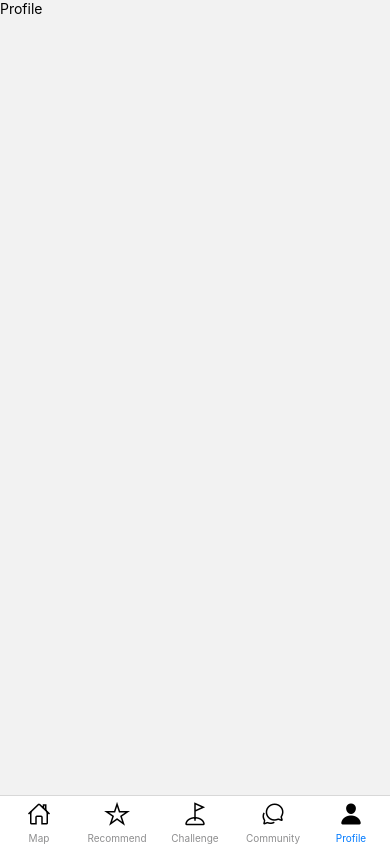
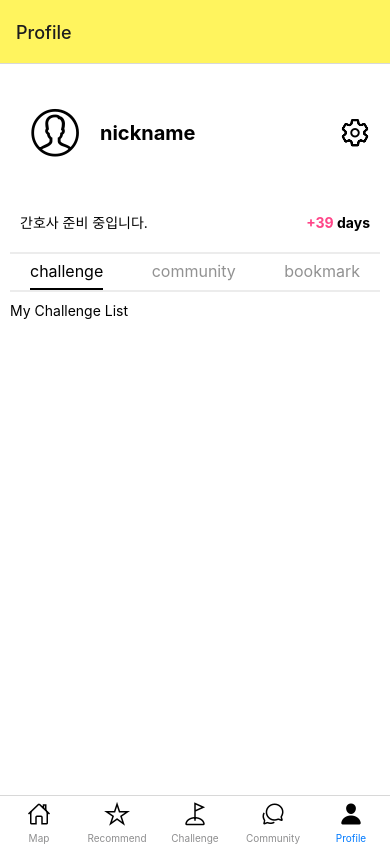
Before and after one commit to dsc-sookmyung/2022-Freesia-SolutionChallenge, a React Native app in the folder frontend/: screen /Profile in a window 390 px wide. Built offline with nearby package versions, Linux system fonts and the light colour scheme.

Commit message:
[front] Create profile & setting screen

```diff
--- a/frontend/App.tsx
+++ b/frontend/App.tsx
@@ -7,8 +7,8 @@ import * as SplashScreen from "expo-splash-screen";
 import Map from "./src/components/map/Map";
 import ChallengStackScreen from "./src/navigations/ChallengeStack";
 import Recommend from "./src/components/recommend/Recommend";
-import Profile from "./src/components/profile/Profile";
 import CommunityStack from "./src/navigations/CommunityStack";
+import ProfileStack from "./src/navigations/ProfileStack";
 
 type TabBarIconProps = { focused: boolean; color: string; size: number };
 
@@ -61,7 +61,7 @@ export default function App() {
         <Tab.Screen name="Recommend" component={Recommend} />
         <Tab.Screen name="Challenge" component={ChallengStackScreen} />
         <Tab.Screen name="Community" component={CommunityStack} />
-        <Tab.Screen name="Profile" component={Profile} />
+        <Tab.Screen name="Profile" component={ProfileStack} />
       </Tab.Navigator>
       <StatusBar style="auto" />
     </NavigationContainer>
--- a/frontend/src/components/community/CreateScreen.tsx
+++ b/frontend/src/components/community/CreateScreen.tsx
@@ -1,7 +1,6 @@
 import React, { useState } from "react";
-import { Dimensions, StyleSheet, Text, TouchableOpacity, View } from "react-native";
+import { Dimensions, StyleSheet, Text, TouchableOpacity, View, TextInput } from "react-native";
 import { Ionicons } from '@expo/vector-icons';
-import { TextInput } from "react-native-gesture-handler";
 
 const { height: SCREEN_HEIGHT } = Dimensions.get("window");
 
@@ -14,7 +13,7 @@ export default function CreateScreen() {
   return (
     <View style={styles.container}>
       {/* selector로 선택 옵션 구현? */}
-      <Text>테스트Category: worries</Text>
+      <Text>Category: worries</Text>
 
       <TextInput
         placeholder="Title"
--- a/frontend/src/components/community/EditScreen.tsx
+++ b/frontend/src/components/community/EditScreen.tsx
@@ -1,7 +1,6 @@
 import React, { useState } from "react";
-import { Dimensions, StyleSheet, Text, TouchableOpacity, View } from "react-native";
+import { Dimensions, StyleSheet, Text, TouchableOpacity, View, TextInput } from "react-native";
 import { Ionicons } from '@expo/vector-icons';
-import { TextInput } from "react-native-gesture-handler";
 
 const { height: SCREEN_HEIGHT } = Dimensions.get("window");
 
--- /dev/null
+++ b/frontend/src/components/profile/MyBookmarkList.tsx
@@ -0,0 +1,8 @@
+import { Text } from "react-native";
+
+export default function MyBookmarkList() {
+  return (
+    <Text>My Bookmark List</Text>
+  )
+
+}
--- /dev/null
+++ b/frontend/src/components/profile/MyChallengeList.tsx
@@ -0,0 +1,14 @@
+import { StyleSheet, Text, View } from "react-native";
+
+export default function MyChallengeList() {
+  return (
+    <View style={styles.container}>
+      <Text>My Challenge List</Text>
+    </View>
+  )
+}
+
+const styles = StyleSheet.create({
+  container: {
+  },
+})
--- /dev/null
+++ b/frontend/src/components/profile/MyCommunityList.tsx
@@ -0,0 +1,77 @@
+import { Dimensions, StyleSheet, Text, TouchableOpacity, View } from "react-native";
+import { Ionicons, AntDesign } from '@expo/vector-icons';
+import { theme } from "../../color";
+
+const { width: SCREEN_WIDTH } = Dimensions.get("window");
+
+// 테스트용 데이터
+const posts = [
+  { id: 1, category: 'worries', nickname: 'alice', title: 'title', content: 'main text1', likes: 1, comments: 1, date: "2022.02.22" },
+  { id: 2, category: 'review', nickname: 'bear', title: 'title', content: 'main text2', likes: 2, comments: 1, date: "2022.02.22" },
+  { id: 3, category: 'review', nickname: 'cake', title: 'title', content: 'main text3', likes: 3, comments: 1, date: "2022.02.22" },
+  { id: 4, category: 'review', nickname: 'diana', title: 'title', content: 'main text4', likes: 4, comments: 1, date: "2022.02.22" },
+  { id: 5, category: 'review', nickname: 'egg', title: 'title', content: 'main text5', likes: 5, comments: 1, date: "2022.02.22" },
+  { id: 6, category: 'review', nickname: 'love', title: 'title', content: 'main text6', likes: 6, comments: 1, date: "2022.02.22" },
+  { id: 7, category: 'review', nickname: 'famous', title: 'title', content: 'main text7', likes: 6, comments: 1, date: "2022.02.22" },
+  { id: 8, category: 'gathering', nickname: 'famous', title: 'title', content: 'main text8', likes: 6, comments: 1, date: "2022.02.22" },
+  { id: 9, category: 'gathering', nickname: 'famous', title: 'title', content: 'main text9', likes: 6, comments: 1, date: "2022.02.22" },
+  { id: 10, category: 'gathering', nickname: 'famous', title: 'title', content: 'main text10', likes: 6, comments: 1, date: "2022.02.22" },
+]
+
+export default function MyCommunityList({ navigation }: any) {
+
+  return (
+    <View style={styles.container}>
+      {posts.map((post, index) =>
+        <View key={index}>
+          <TouchableOpacity style={styles.list}>
+            <View>
+              <Text style={styles.category}>{post.category}</Text>
+            </View>
+            <View style={styles.contentArea}>
+              <Text>{post.content}</Text>
+            </View>
+            <View style={styles.statusArea}>
+              <View style={styles.likes}>
+                <AntDesign name="like2" size={20} color="black" style={{ marginRight: 5 }} />
+                <Text>{post.likes} likes</Text>
+              </View>
+              <View style={styles.comments}>
+                <Ionicons name="chatbubble-ellipses-outline" size={20} color="black" style={{ marginRight: 5 }} />
+                <Text>{post.comments} comments</Text>
+              </View>
+            </View>
+          </TouchableOpacity>
+          <View style={{ width: "100%", height: 2, backgroundColor: theme.devideBg }}></View>
+        </View>
+      )}
+    </View>
+  )
+}
+
+const styles = StyleSheet.create({
+  container: {
+    flex: 1,
+    width: SCREEN_WIDTH,
+  },
+  list: {
+    padding: 10,
+  },
+  category: {
+    fontSize: 12,
+    color: theme.grey,
+  },
+  contentArea: {
+    marginBottom: 15,
+  },
+  statusArea: {
+    flexDirection: "row",
+  },
+  likes: {
+    flexDirection: "row",
+    marginRight: 10,
+  },
+  comments: {
+    flexDirection: "row",
+  }
+});
--- /dev/null
+++ b/frontend/src/components/profile/ProfileScreen.tsx
@@ -0,0 +1,114 @@
+import React, { useState } from "react";
+import { ScrollView, StyleSheet, Text, TouchableOpacity, View } from "react-native";
+import { Ionicons, EvilIcons } from '@expo/vector-icons';
+import MyChallengeList from "./MyChallengeList";
+import MyCommunityList from "./MyCommunityList";
+import MyBookmarkList from "./MyBookmarkList";
+import { theme } from "../../color";
+
+export default function ProfileScreen({ navigation }: any) {
+
+  const gotoSetting = () => {
+    navigation.navigate('SettingScreen');
+  };
+
+  const tabList = [
+    { name: "challenge", content: <MyChallengeList /> },
+    { name: "community", content: <MyCommunityList /> },
+    { name: "bookmark", content: <MyBookmarkList /> },
+  ];
+  const [activeTab, setActiveTab] = useState(0);
+  const changeTab = (tabIndex: number) => setActiveTab(tabIndex);
+
+  return (
+    <View style={styles.container}>
+
+      <View style={styles.userInfo}>
+        <View style={styles.profileArea}>
+          <View style={styles.nicknameArea}>
+            <EvilIcons name="user" size={70} color="black" />
+            <Text style={styles.nickname}>nickname</Text>
+          </View>
+          <TouchableOpacity onPress={gotoSetting}>
+            <Ionicons name="settings-outline" size={30} color="black" />
+          </TouchableOpacity>
+        </View>
+        <View style={styles.goalArea}>
+          <Text>간호사 준비 중입니다.</Text>
+          <Text style={styles.dday}>
+            <Text style={{ color: "#FF4588" }}>+39</Text> days
+          </Text>
+        </View>
+      </View>
+
+      <View style={styles.myList}>
+        <View style={styles.tab}>
+          {tabList.map((tab, index) => (
+            <TouchableOpacity key={index} onPress={() => changeTab(index)} activeOpacity={1}>
+              <Text style={{ ...styles.tabName, color: activeTab === index ? "black" : theme.grey, borderBottomWidth: activeTab === index ? 2 : null }}>{tab.name}</Text>
+            </TouchableOpacity>
+          ))}
+        </View>
+        <ScrollView style={styles.tabContent}>
+          <Text>{tabList[activeTab].content}</Text>
+        </ScrollView>
+      </View>
+
+    </View>
+
+  );
+}
+
+const styles = StyleSheet.create({
+  container: {
+    flex: 1,
+    margin: 10,
+  },
+  userInfo: {
+    flex: 1,
+    paddingHorizontal: 10,
+  },
+  profileArea: {
+    flex: 2,
+    flexDirection: "row",
+    alignItems: "center",
+    justifyContent: "space-between",
+  },
+  nicknameArea: {
+    flexDirection: "row",
+    alignItems: "center",
+  },
+  nickname: {
+    marginLeft: 10,
+    fontSize: 20,
+    fontWeight: "bold",
+  },
+  goalArea: {
+    flex: 1,
+    flexDirection: "row",
+    alignItems: "center",
+    justifyContent: "space-between",
+  },
+  dday: {
+    fontWeight: "bold",
+  },
+  myList: {
+    flex: 3,
+  },
+  tab: {
+    justifyContent: "space-between",
+    flexDirection: "row",
+    paddingHorizontal: 20,
+    borderTopColor: theme.devideBg,
+    borderTopWidth: 2,
+    borderBottomColor: theme.devideBg,
+    borderBottomWidth: 2,
+  },
+  tabName: {
+    fontSize: 16,
+    paddingVertical: 7,
+  },
+  tabContent: {
+    marginTop: 10,
+  }
+})
--- /dev/null
+++ b/frontend/src/components/profile/SettingScreen.tsx
@@ -0,0 +1,87 @@
+import React, { useState } from "react";
+import { Alert, Button, StyleSheet, Text, TextInput, ToastAndroid, TouchableOpacity, View } from "react-native";
+import { theme } from "../../color";
+import { EvilIcons } from '@expo/vector-icons';
+
+export default function SettingScreen({ navigation }: any) {
+  const [nickname, setNickname] = useState<string>("nickname");
+  const onChangeNickname = (e: string) => setNickname(e);
+  const save = () => {
+    ToastAndroid.show("Saved", ToastAndroid.SHORT);
+    // 서버에 전송
+  };
+  const deleteAccount = () => {
+    Alert.alert('Delete Account', 'Do you want to delete account?', [
+      { text: 'No', style: 'cancel' },
+      {
+        text: 'Yes',
+        onPress: () => {
+          // 회원 탈퇴 함수
+          Alert.alert('Good Bye :)');
+        }
+      },
+    ]);
+  };
+
+  return (
+    <View style={styles.container}>
+      <View style={styles.userInfo}>
+        <EvilIcons name="user" size={150} color="black" />
+        <TextInput
+          value={nickname}
+          onChangeText={onChangeNickname}
+          style={styles.nickname}
+        />
+        <Text>간호사 준비 중입니다.</Text>
+        <TouchableOpacity onPress={() => save()}>
+          <Text style={styles.saveBtn}>Save</Text>
+        </TouchableOpacity>
+      </View>
+      <View style={styles.menu}>
+        <TouchableOpacity>
+          <Text style={styles.menuItem}>고객센터</Text>
+        </TouchableOpacity>
+        <TouchableOpacity>
+          <Text style={styles.menuItem}>로그아웃</Text>
+        </TouchableOpacity>
+        <TouchableOpacity onPress={deleteAccount}>
+          <Text style={styles.menuItem}>회원탈퇴</Text>
+        </TouchableOpacity>
+      </View>
+    </View>
+  );
+}
+
+const styles = StyleSheet.create({
+  container: {
+    flex: 1,
+    padding: 10,
+  },
+  userInfo: {
+    alignItems: "center",
+    justifyContent: "center",
+    paddingVertical: 50,
+  },
+  nickname: {
+    fontSize: 20,
+    fontWeight: "bold",
+    paddingHorizontal: 10,
+    marginVertical: 10,
+    borderBottomWidth: 2,
+  },
+  saveBtn: {
+    fontSize: 16,
+    backgroundColor: theme.devideBg,
+    padding: 10,
+    borderRadius: 20,
+    marginTop: 20,
+  },
+  menu: {
+  },
+  menuItem: {
+    fontSize: 20,
+    borderTopColor: theme.devideBg,
+    borderTopWidth: 2,
+    paddingVertical: 10,
+  }
+})
--- /dev/null
+++ b/frontend/src/navigations/ProfileStack.tsx
@@ -0,0 +1,28 @@
+import { createStackNavigator } from "@react-navigation/stack";
+import React from "react";
+import { theme } from "../color";
+import ProfileScreen from "../components/profile/ProfileScreen";
+import SettingScreen from "../components/profile/SettingScreen";
+
+const Stack = createStackNavigator();
+
+const screenOptions = ({ route }) => {
+  return {
+    headerStyle: {
+      backgroundColor: theme.headerBg,
+    },
+    cardStyle: {
+      backgroundColor: "white",
+    }
+  };
+};
+
+export default function ProfileStack() {
+  return (
+    <Stack.Navigator initialRouteName="ProfileScreen" screenOptions={screenOptions}>
+      <Stack.Screen name="ProfileScreen" component={ProfileScreen} options={{ title: "Profile" }} />
+      <Stack.Screen name="SettingScreen" component={SettingScreen} options={{ title: "Setting" }} />
+    </Stack.Navigator>
+  )
+
+}
```
